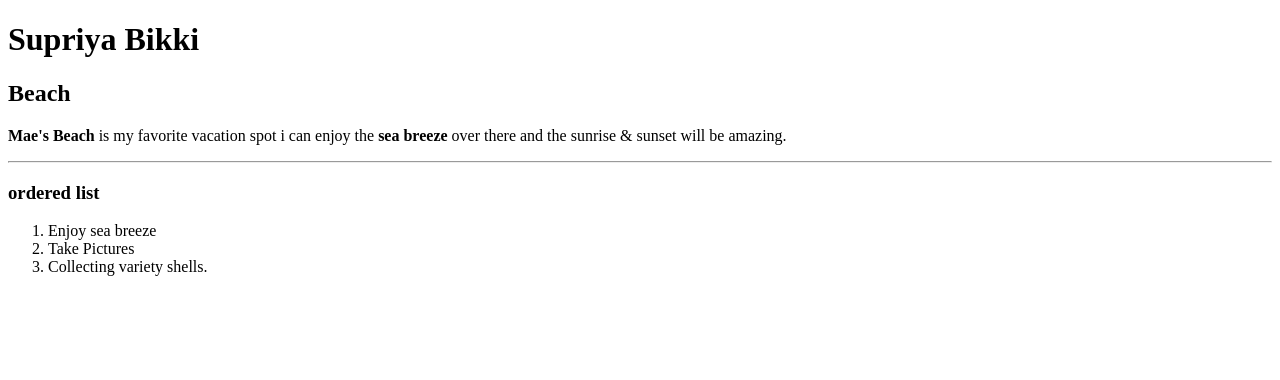
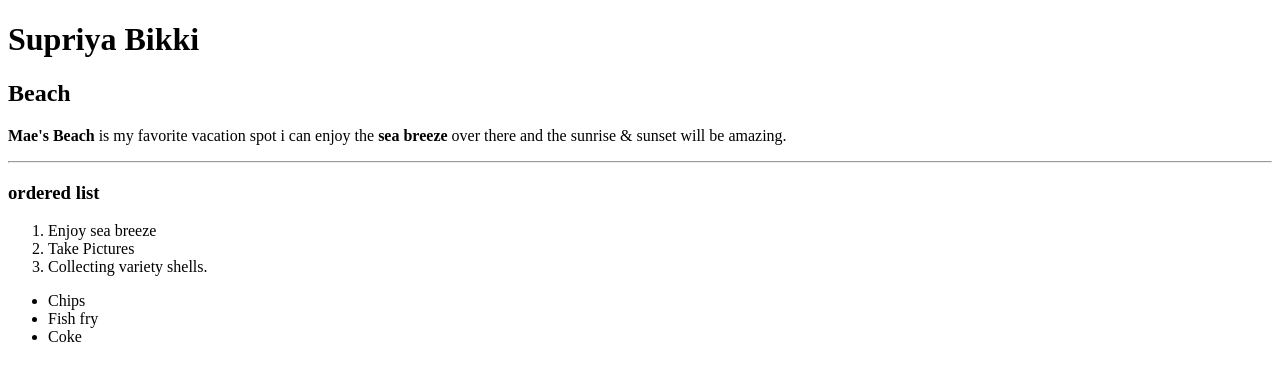
Before and after one commit to 44-563-WebApps-F23/44563-webapps-f23-assignment3-SupriyaBikki, a plain HTML site: page index.html in a window 1280 px wide. Drawn offline with Linux system fonts and the light colour scheme.

Commit message:
Unordered List

```diff
--- a/index.html
+++ b/index.html
@@ -17,5 +17,10 @@
             <li>Take Pictures</li>
             <li>Collecting variety shells.</li>
         </ol>
+        <ul>
+            <li>Chips</li>
+            <li>Fish fry</li>
+            <li>Coke</li>
+        </ul>
     </body>
 </html>
```
